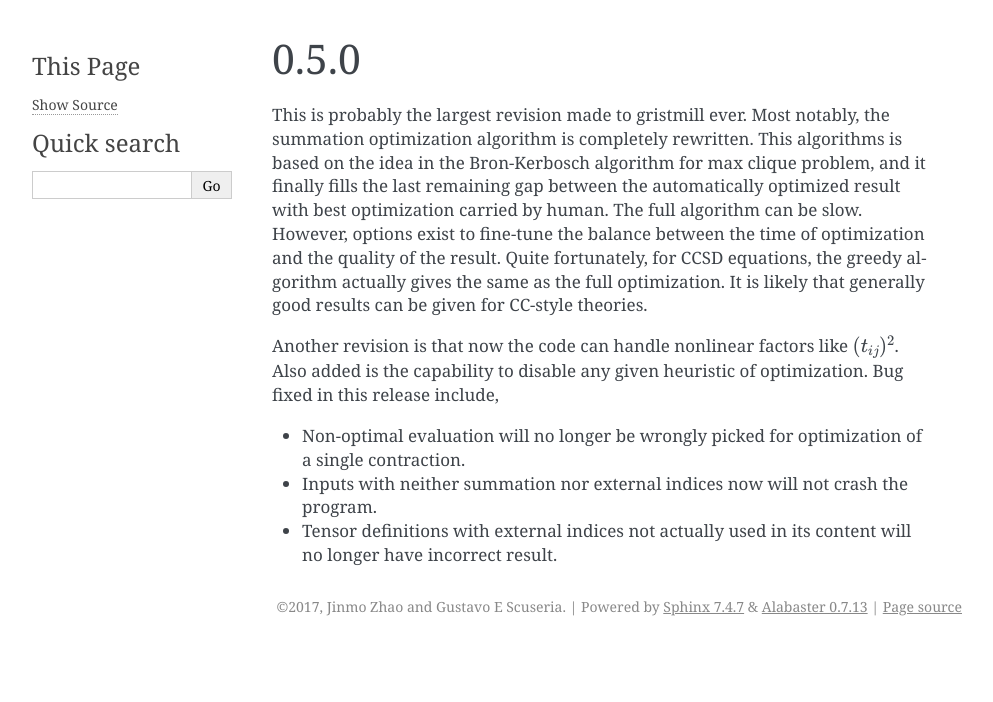
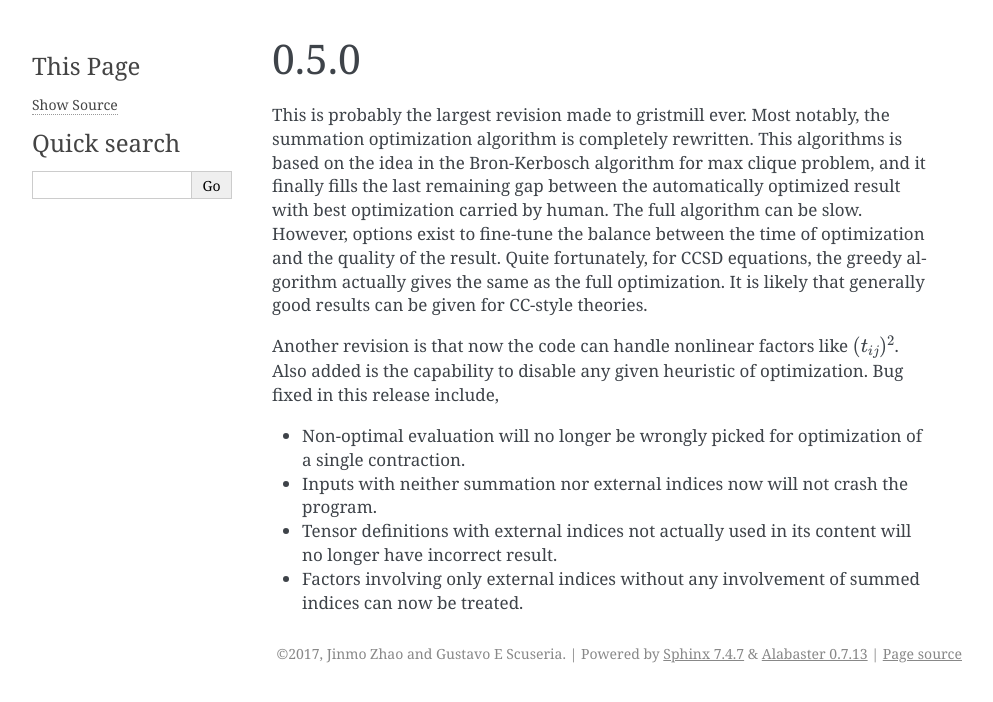
Before and after one commit to tschijnmo/gristmill, a Sphinx documentation site: the page built from docs/releases/0_5_0.rst, in a window 1280 px wide. Shown: the top 702 px of the page, without its empty margins (148-1141 px from the left). Built offline with Sphinx 7.4.7, drawn with Linux system fonts in a browser that asks for light colours.

Commit message:
Update release note for version 0.5.0

```diff
--- a/docs/releases/0_5_0.rst
+++ b/docs/releases/0_5_0.rst
@@ -24,3 +24,6 @@ heuristic of optimization.  Bug fixed in this release include,
 
 * Tensor definitions with external indices not actually used in its content
   will no longer have incorrect result.
+
+* Factors involving only external indices without any involvement of summed
+  indices can now be treated.
```
